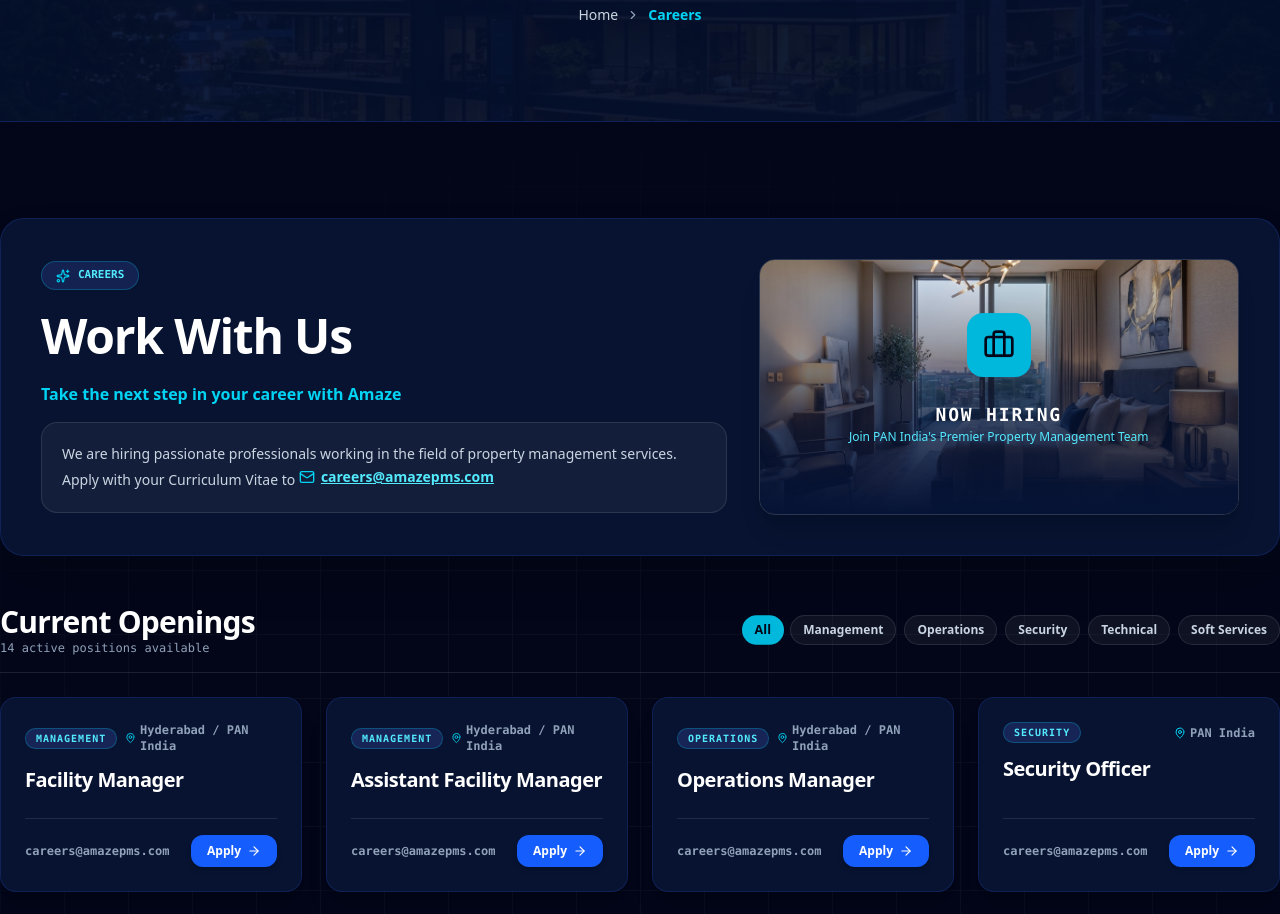
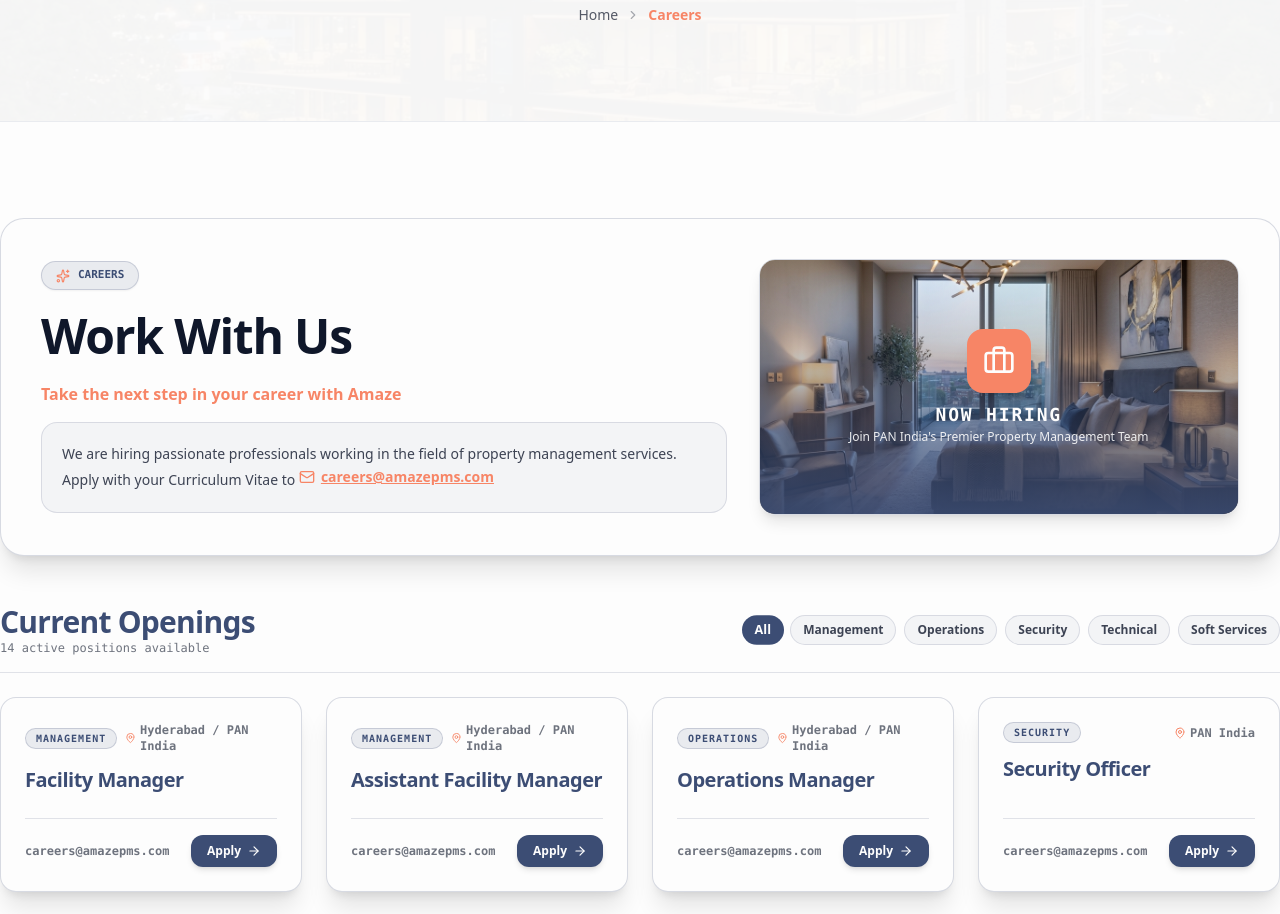
Before and after one commit to MISFOfficial/amazepms.com-redesign, a Next.js app: page /careers in a window 1280 px wide. Shown: the part 280-1194 px from the top of the page. Built offline with nearby package versions, Linux system fonts and the light colour scheme.

Commit message:
style: refactor OpeningsList component and sub-components to use CSS variables for theme consistency

```diff
--- a/app/(home)/careers/Components/HeroSection/HeroSection.tsx
+++ b/app/(home)/careers/Components/HeroSection/HeroSection.tsx
@@ -7,9 +7,9 @@
 
 export function HeroSection() {
   return (
-    <section className="relative w-full bg-[#051336] py-16 sm:py-20 lg:py-24 border-b border-blue-900/40 overflow-hidden text-center text-white">
-      {/* Background Skyscraper City Image with Dark Overlay matching Screenshot */}
-      <div className="absolute inset-0 z-0 opacity-25">
+    <section className="relative w-full bg-[var(--white)] py-16 sm:py-20 lg:py-24 border-b border-[var(--primary)]/10 overflow-hidden text-center text-[var(--black)]">
+      {/* Background Skyscraper Image with Light Overlay */}
+      <div className="absolute inset-0 z-0 opacity-10">
         <Image
           src="/hero_building.png"
           alt="Amaze PMS Careers Skyscraper"
@@ -17,22 +17,22 @@
           className="object-cover"
           priority
         />
-        <div className="absolute inset-0 bg-[#051336]/80 mix-blend-multiply" />
+        <div className="absolute inset-0 bg-[var(--white)]/70" />
       </div>
 
       <div className="ratio relative z-10 flex flex-col items-center justify-center space-y-3">
-        {/* Title matching Screenshot */}
-        <h1 className="text-3xl sm:text-5xl lg:text-6xl font-bold tracking-tight text-white">
+        {/* Page Title */}
+        <h1 className="text-3xl sm:text-5xl lg:text-6xl font-bold tracking-tight text-[var(--primary)]">
           Careers
         </h1>
 
-        {/* Breadcrumb matching Screenshot: Home > Careers */}
-        <nav className="inline-flex items-center gap-2 text-xs sm:text-sm text-slate-300 font-medium">
-          <Link href="/" className="hover:text-white transition-colors">
+        {/* Breadcrumb Navigation: Home > Careers */}
+        <nav className="inline-flex items-center gap-2 text-xs sm:text-sm text-[var(--black)]/70 font-medium">
+          <Link href="/" className="hover:text-[var(--secondary)] transition-colors">
             Home
           </Link>
-          <ChevronRight className="w-3.5 h-3.5 text-slate-400" />
-          <span className="text-cyan-400 font-semibold">Careers</span>
+          <ChevronRight className="w-3.5 h-3.5 opacity-50" />
+          <span className="text-[var(--secondary)] font-semibold">Careers</span>
         </nav>
       </div>
     </section>
--- a/app/(home)/careers/Components/OpeningsList/OpeningsList.tsx
+++ b/app/(home)/careers/Components/OpeningsList/OpeningsList.tsx
@@ -11,7 +11,7 @@
 } from "./components/Content";
 import JobOpeningCard from "./components/JobOpeningCard";
 import ApplicationModal from "./components/ApplicationModal";
-import { Mail, Sparkles, Briefcase, Search } from "lucide-react";
+import { Mail, Sparkles, Briefcase } from "lucide-react";
 
 export function OpeningsList() {
   const [selectedJob, setSelectedJob] = useState<JobOpeningItem | null>(null);
@@ -60,60 +60,57 @@
   }, [activeTab]);
 
   return (
-    <section className="relative w-full bg-slate-950 py-16 sm:py-24 border-b border-blue-950/80 overflow-hidden text-white">
-      {/* Background Mesh */}
-      <div className="absolute inset-0 bg-[linear-gradient(to_right,#1e293b_1px,transparent_1px),linear-gradient(to_bottom,#1e293b_1px,transparent_1px)] bg-[size:4rem_4rem] [mask-image:radial-gradient(ellipse_60%_50%_at_50%_50%,#000_70%,transparent_100%)] opacity-25 pointer-events-none" />
-
+    <section className="relative w-full bg-[var(--white)] py-16 sm:py-24 border-b border-[var(--primary)]/10 overflow-hidden text-[var(--black)]">
       <div className="ratio relative z-10 space-y-12">
-        {/* Top Header Card Container matching Screenshot */}
-        <div className="bg-[#071330] rounded-3xl p-6 sm:p-10 border border-blue-900/40 shadow-2xl grid grid-cols-1 lg:grid-cols-12 gap-8 items-center">
+        {/* Top Header Card Container */}
+        <div className="bg-[var(--white)] rounded-3xl p-6 sm:p-10 border border-[var(--primary)]/20 shadow-xl grid grid-cols-1 lg:grid-cols-12 gap-8 items-center">
           {/* Left Text Column */}
           <div className="lg:col-span-7 space-y-4 text-center sm:text-left">
-            <div className="inline-flex items-center gap-2 px-3.5 py-1.5 bg-blue-950/90 border border-cyan-500/30 text-cyan-300 text-xs font-semibold rounded-full shadow-xs">
-              <Sparkles className="w-3.5 h-3.5 text-cyan-400 animate-pulse" />
+            <div className="inline-flex items-center gap-2 px-3.5 py-1.5 bg-[var(--primary)]/10 border border-[var(--primary)]/20 text-[var(--primary)] text-xs font-semibold rounded-full shadow-xs">
+              <Sparkles className="w-3.5 h-3.5 text-[var(--secondary)]" />
               <span className="font-mono uppercase text-[11px]">
                 {careersHeaderData.badge}
               </span>
             </div>
 
-            <h2 className="text-3xl sm:text-4xl lg:text-5xl font-bold text-white tracking-tight leading-tight">
+            <h2 className="text-3xl sm:text-4xl lg:text-5xl font-bold text-[var(--black)] tracking-tight leading-tight">
               {careersHeaderData.heading}
             </h2>
 
-            <p className="text-sm sm:text-base font-semibold text-cyan-400 font-sans">
+            <p className="text-sm sm:text-base font-semibold text-[var(--secondary)] font-sans">
               {careersHeaderData.subheading}
             </p>
 
-            <div className="p-4 sm:p-5 rounded-2xl bg-white/5 border border-white/10 text-xs sm:text-sm text-slate-300 leading-relaxed font-sans">
+            <div className="p-4 sm:p-5 rounded-2xl bg-[var(--primary)]/5 border border-[var(--primary)]/15 text-xs sm:text-sm text-[var(--black)]/80 leading-relaxed font-sans font-normal">
               {careersHeaderData.introText}{" "}
               <a
                 href={`mailto:${careersHeaderData.email}`}
-                className="text-cyan-300 font-bold underline hover:text-white transition-colors inline-flex items-center gap-1.5"
+                className="text-[var(--secondary)] font-bold underline hover:text-[var(--primary)] transition-colors inline-flex items-center gap-1.5"
               >
-                <Mail className="w-4 h-4 text-cyan-400" />
+                <Mail className="w-4 h-4 text-[var(--secondary)]" />
                 <span>{careersHeaderData.email}</span>
               </a>
             </div>
           </div>
 
-          {/* Right Now Hiring Visual Graphic matching Screenshot */}
-          <div className="lg:col-span-5 relative h-56 sm:h-64 rounded-2xl overflow-hidden border border-white/15 shadow-xl group">
+          {/* Right Now Hiring Visual Graphic */}
+          <div className="lg:col-span-5 relative h-56 sm:h-64 rounded-2xl overflow-hidden border border-[var(--primary)]/20 shadow-lg group">
             <Image
               src="/hero_interior.png"
               alt="Amaze PMS Now Hiring Corporate Recruitment"
               fill
               className="object-cover group-hover:scale-105 transition-transform duration-500"
             />
-            <div className="absolute inset-0 bg-gradient-to-t from-[#051336] via-[#051336]/60 to-transparent" />
+            <div className="absolute inset-0 bg-gradient-to-t from-[var(--primary)]/90 via-[var(--primary)]/40 to-transparent" />
 
             <div className="absolute inset-0 flex flex-col items-center justify-center text-center p-4">
-              <div className="w-16 h-16 rounded-2xl bg-cyan-500 text-slate-950 flex items-center justify-center font-extrabold shadow-2xl mb-2 animate-bounce">
+              <div className="w-16 h-16 rounded-2xl bg-[var(--secondary)] text-[var(--white)] flex items-center justify-center font-extrabold shadow-xl mb-2">
                 <Briefcase className="w-8 h-8" />
               </div>
-              <span className="text-lg font-black tracking-widest uppercase text-white font-mono">
+              <span className="text-lg font-black tracking-widest uppercase text-[var(--white)] font-mono">
                 NOW HIRING
               </span>
-              <span className="text-xs font-medium text-cyan-300">
+              <span className="text-xs font-medium text-[var(--white)]/90">
                 Join PAN India's Premier Property Management Team
               </span>
             </div>
@@ -122,12 +119,12 @@
 
         {/* Section Heading: Current Openings */}
         <div className="space-y-6">
-          <div className="flex flex-col sm:flex-row items-center justify-between gap-4 border-b border-white/10 pb-4">
+          <div className="flex flex-col sm:flex-row items-center justify-between gap-4 border-b border-[var(--primary)]/15 pb-4">
             <div>
-              <h3 className="text-2xl sm:text-3xl font-bold text-white tracking-tight">
+              <h3 className="text-2xl sm:text-3xl font-bold text-[var(--primary)] tracking-tight">
                 Current Openings
               </h3>
-              <p className="text-xs text-slate-400 font-mono">
+              <p className="text-xs text-[var(--black)]/60 font-mono">
                 {filteredJobs.length} active positions available
               </p>
             </div>
@@ -140,8 +137,8 @@
                   onClick={() => setActiveTab(cat)}
                   className={`px-3 py-1.5 rounded-full text-xs font-semibold transition-all ${
                     activeTab === cat
-                      ? "bg-cyan-500 text-slate-950 font-bold scale-105"
-                      : "bg-white/5 text-slate-300 border border-white/10 hover:text-white"
+                      ? "bg-[var(--primary)] text-[var(--white)] font-bold scale-105"
+                      : "bg-[var(--primary)]/5 text-[var(--black)]/80 border border-[var(--primary)]/15 hover:text-[var(--primary)]"
                   }`}
                 >
                   {cat}
@@ -150,7 +147,7 @@
             </div>
           </div>
 
-          {/* 14 Current Openings Cards Grid matching Screenshot */}
+          {/* 14 Current Openings Cards Grid */}
           <div
             ref={containerRef}
             className="grid grid-cols-1 sm:grid-cols-2 lg:grid-cols-3 xl:grid-cols-4 gap-4 sm:gap-6"
--- a/app/(home)/careers/Components/OpeningsList/components/JobOpeningCard.tsx
+++ b/app/(home)/careers/Components/OpeningsList/components/JobOpeningCard.tsx
@@ -1,7 +1,7 @@
 "use client";
 
 import React from "react";
-import { ArrowRight, Briefcase, MapPin } from "lucide-react";
+import { ArrowRight, MapPin } from "lucide-react";
 import { JobOpeningItem } from "./Content";
 
 interface JobOpeningCardProps {
@@ -14,37 +14,37 @@
   onApply,
 }) => {
   return (
-    <div className="job-opening-card group bg-[#071330] rounded-2xl p-5 sm:p-6 border border-blue-900/40 shadow-xl hover:border-cyan-500/50 hover:shadow-2xl transition-all duration-500 flex flex-col justify-between h-full">
+    <div className="job-opening-card group bg-[var(--white)] rounded-2xl p-5 sm:p-6 border border-[var(--primary)]/20 shadow-xl hover:border-[var(--secondary)] hover:shadow-2xl transition-all duration-500 flex flex-col justify-between h-full text-[var(--black)]">
       <div>
         {/* Header: Category Badge + Job Type */}
         <div className="flex items-center justify-between gap-2 mb-3">
-          <span className="text-[10px] font-mono font-bold text-cyan-300 uppercase tracking-widest px-2.5 py-0.5 rounded-full bg-blue-950 border border-cyan-500/30">
+          <span className="text-[10px] font-mono font-bold text-[var(--primary)] uppercase tracking-widest px-2.5 py-0.5 rounded-full bg-[var(--primary)]/10 border border-[var(--primary)]/20">
             {job.category}
           </span>
-          <span className="text-xs font-mono font-semibold text-slate-400 flex items-center gap-1">
-            <MapPin className="w-3 h-3 text-cyan-400" />
+          <span className="text-xs font-mono font-semibold text-[var(--black)]/60 flex items-center gap-1">
+            <MapPin className="w-3 h-3 text-[var(--secondary)]" />
             {job.location}
           </span>
         </div>
 
         {/* Job Title */}
-        <h3 className="text-lg sm:text-xl font-bold text-white tracking-tight group-hover:text-cyan-300 transition-colors leading-snug mb-2">
+        <h3 className="text-lg sm:text-xl font-bold text-[var(--primary)] tracking-tight group-hover:text-[var(--secondary)] transition-colors leading-snug mb-2">
           {job.title}
         </h3>
       </div>
 
-      {/* Footer: Apply Button matching Screenshot verbatim */}
-      <div className="pt-4 mt-4 border-t border-white/10 flex items-center justify-between">
+      {/* Footer: Apply Button */}
+      <div className="pt-4 mt-4 border-t border-[var(--primary)]/15 flex items-center justify-between">
         <a
           href={`mailto:careers@amazepms.com?subject=Application for ${job.title}`}
-          className="text-xs font-mono font-semibold text-slate-400 hover:text-cyan-300 transition-colors"
+          className="text-xs font-mono font-semibold text-[var(--black)]/60 hover:text-[var(--secondary)] transition-colors"
         >
           careers@amazepms.com
         </a>
 
         <button
           onClick={onApply}
-          className="inline-flex items-center gap-1.5 px-4 py-2 rounded-xl bg-blue-600 hover:bg-cyan-500 hover:text-slate-950 text-white text-xs font-bold transition-all duration-300 shadow-md group-hover:scale-105"
+          className="inline-flex items-center gap-1.5 px-4 py-2 rounded-xl bg-[var(--primary)] hover:bg-[var(--secondary)] text-[var(--white)] text-xs font-bold transition-all duration-300 shadow-md group-hover:scale-105"
         >
           <span>Apply</span>
           <ArrowRight className="w-3.5 h-3.5 group-hover:translate-x-0.5 transition-transform" />
```
Also changed, not shown: app/(home)/careers/Components/OpeningsList/components/ApplicationModal.tsx (+24 -24 lines).
